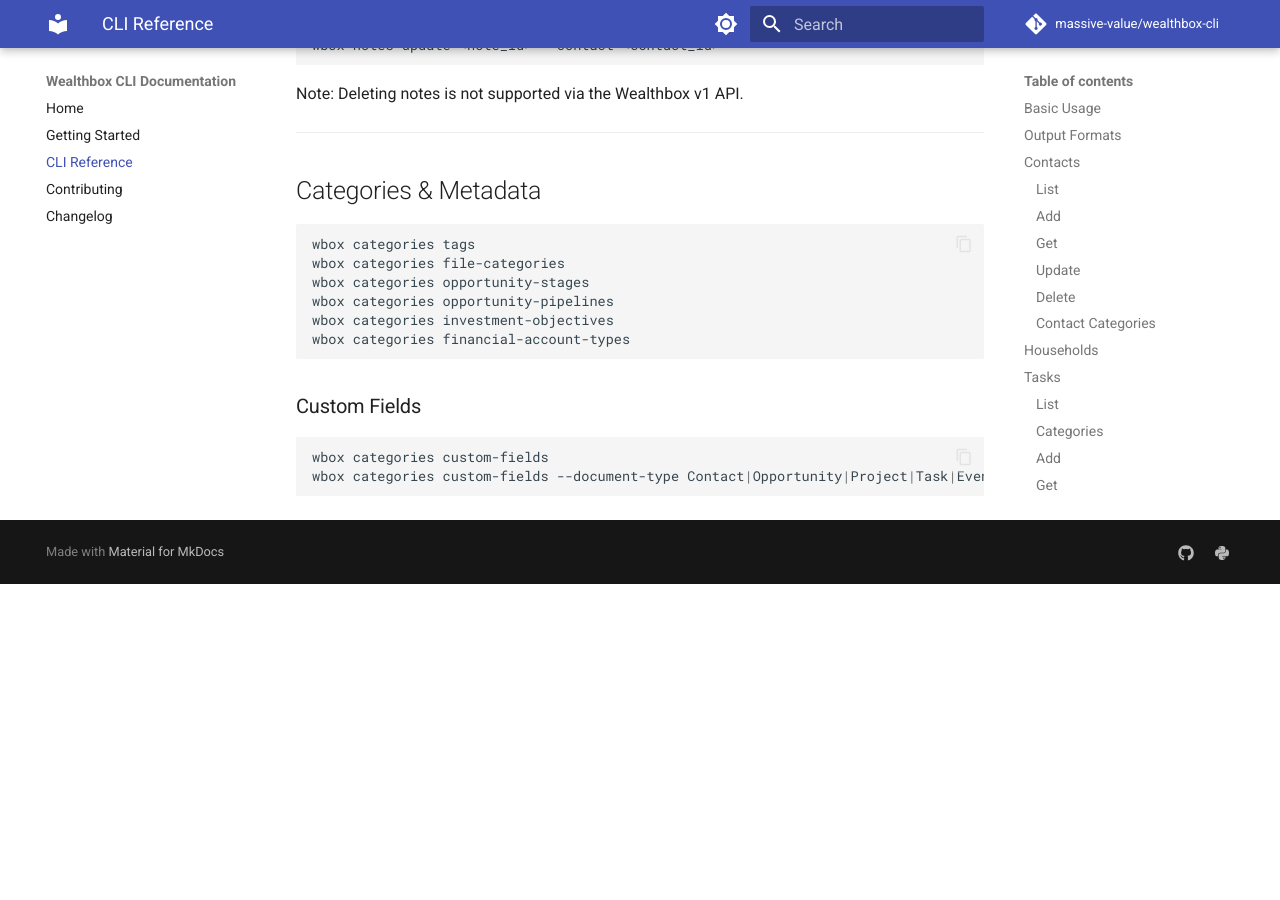
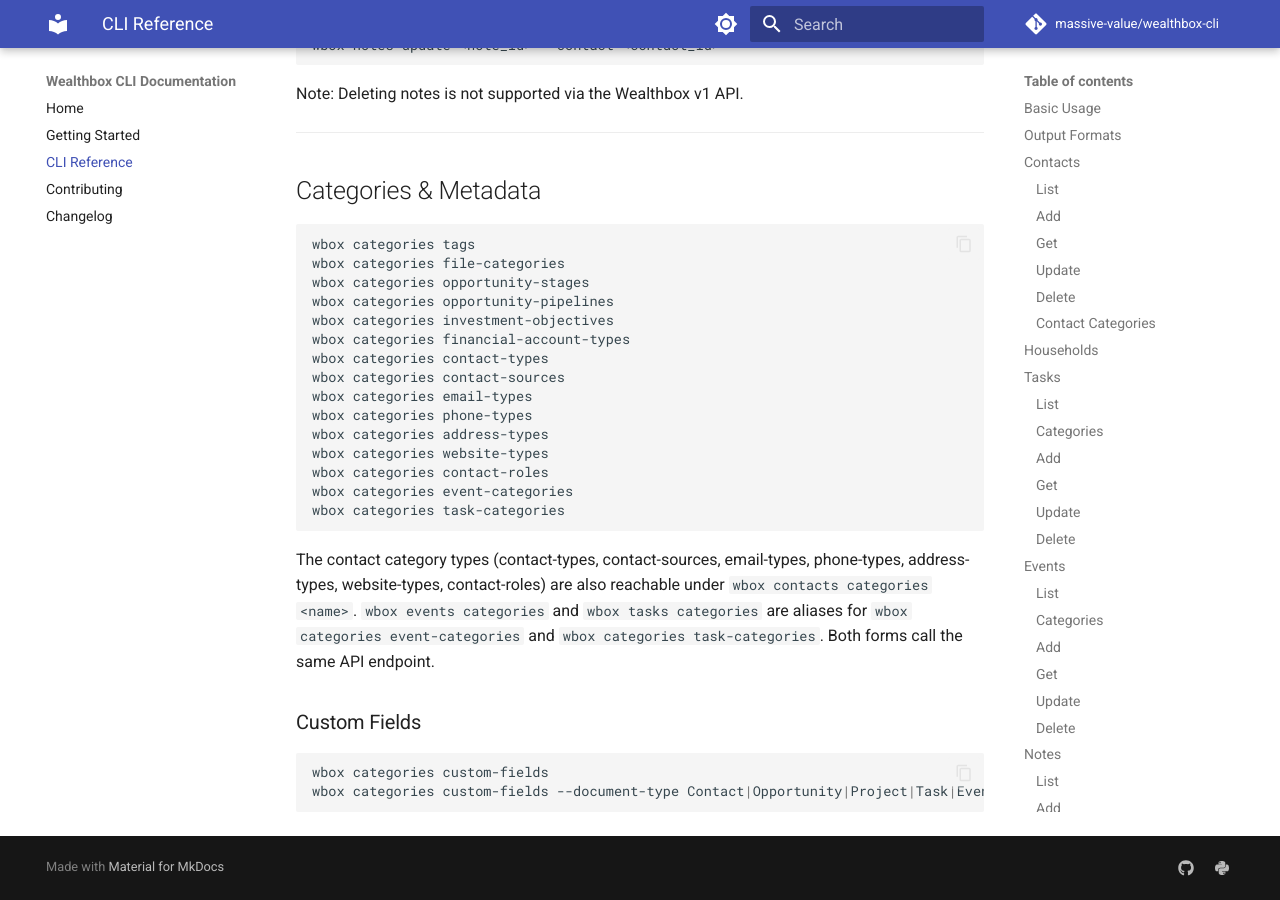
Before and after one commit to massive-value/wealthbox-cli, an MkDocs documentation site: the page built from docs/cli-reference.md, in a window 1280 px wide and 900 px high, scrolled down 6693 px. Built offline with MkDocs 1.6.1 and Material for MkDocs 9.7.7, drawn with Linux system fonts in a browser that asks for light colours; comment, search, counter and statistics services are not loaded; before the commit the page ends 7277 px from its top, so only the background shows below that.

Commit message:
docs: document workspace-level category aliases
Co-Authored-By: Claude Opus 4.7 (1M context) <noreply@anthropic.com>

````diff
--- a/docs/cli-reference.md
+++ b/docs/cli-reference.md
@@ -343,7 +343,18 @@ wbox categories opportunity-stages
 wbox categories opportunity-pipelines
 wbox categories investment-objectives
 wbox categories financial-account-types
+wbox categories contact-types
+wbox categories contact-sources
+wbox categories email-types
+wbox categories phone-types
+wbox categories address-types
+wbox categories website-types
+wbox categories contact-roles
+wbox categories event-categories
+wbox categories task-categories
 ```
+
+The contact category types (contact-types, contact-sources, email-types, phone-types, address-types, website-types, contact-roles) are also reachable under `wbox contacts categories <name>`. `wbox events categories` and `wbox tasks categories` are aliases for `wbox categories event-categories` and `wbox categories task-categories`. Both forms call the same API endpoint.
 
 ### Custom Fields
 
````
